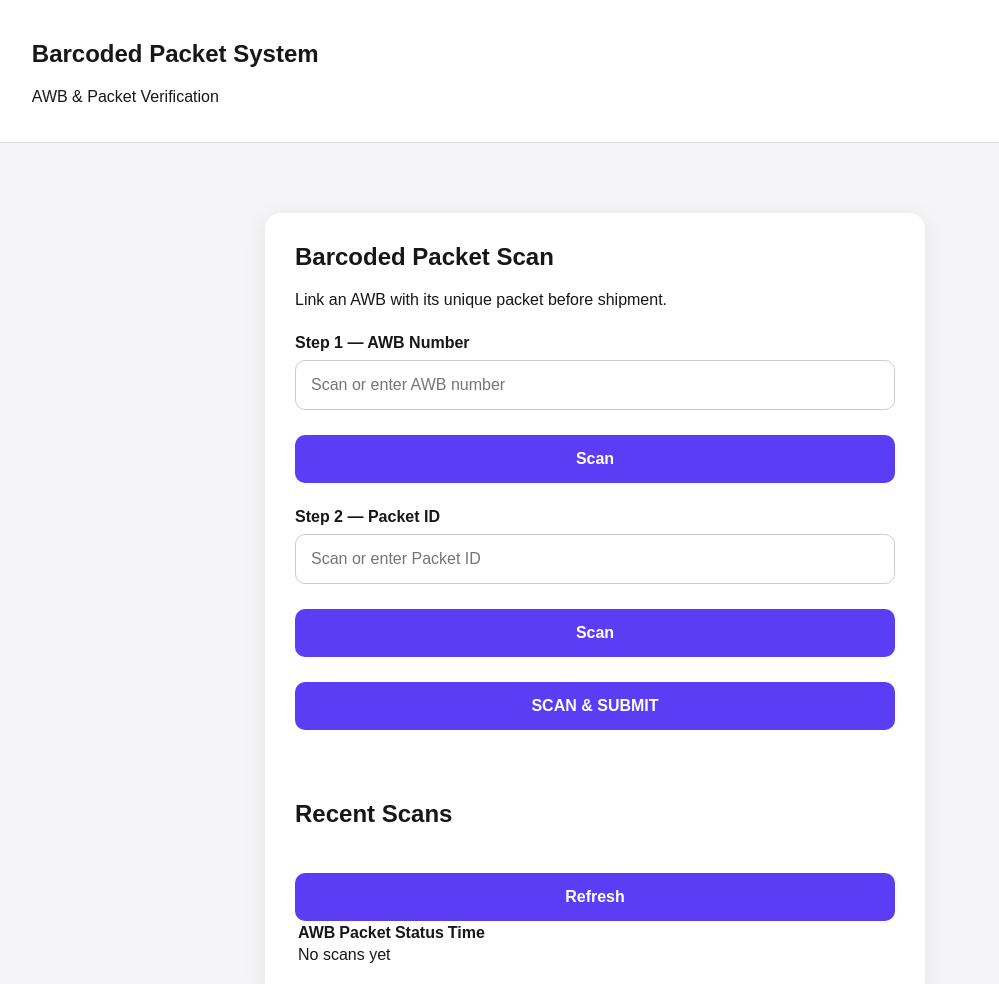
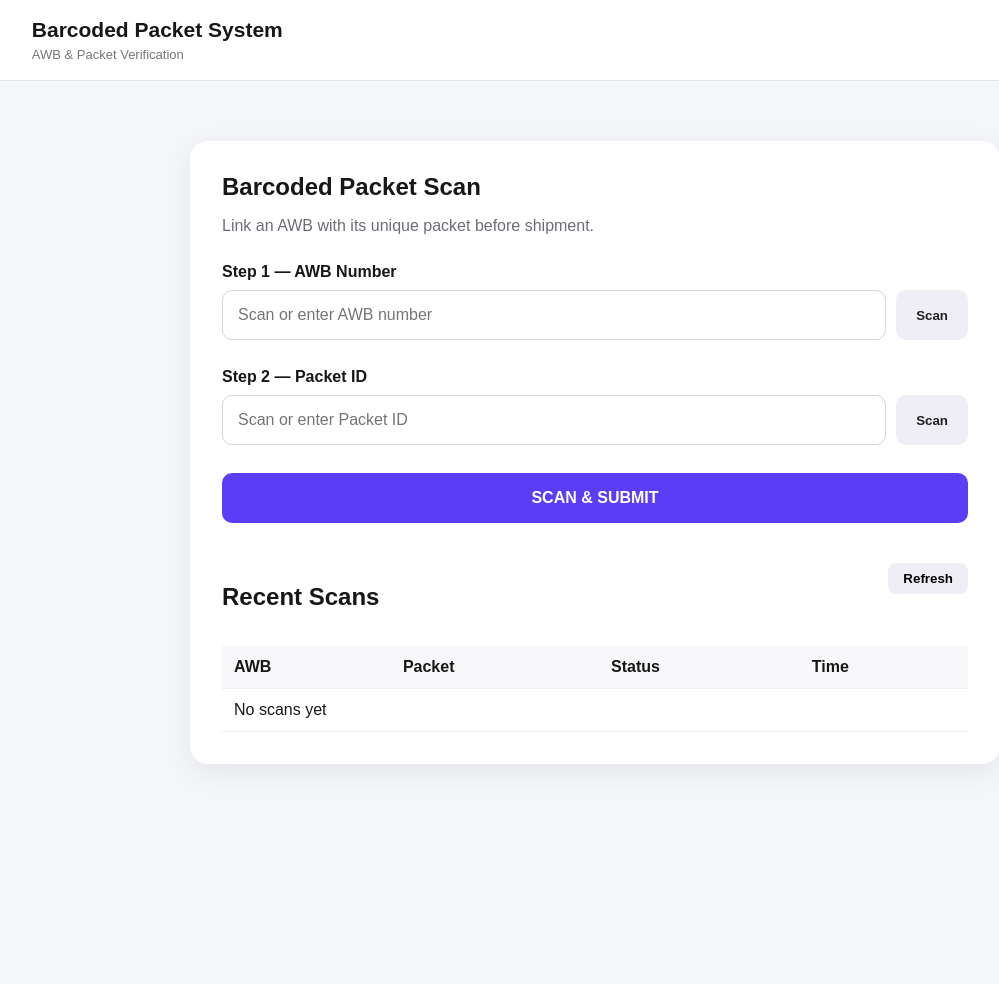
Before and after one commit to mubashir126muhammed126-cell/barcoded-packet-system, a plain HTML site: page index.html in a window 1280 px wide. Shown: the whole page, without its empty margins (45-1044 px from the left). After the commit the page ends 824 px from the top, so only its background shows below. Drawn offline with Linux system fonts and the light colour scheme.

Commit message:
Update style.css

```diff
--- a/style.css
+++ b/style.css
@@ -4,67 +4,198 @@
 
 body {
   margin: 0;
-  font-family: Arial, sans-serif;
-  background: #f5f5f8;
+  font-family: Arial, Helvetica, sans-serif;
+  background: #f5f6fa;
   color: #171717;
 }
 
-header {
-  background: white;
-  padding: 20px 6%;
-  border-bottom: 1px solid #ddd;
+
+/* HEADER */
+
+.header {
+  background: #ffffff;
+  border-bottom: 1px solid #e5e5e5;
+  padding: 18px 6%;
 }
 
+.header h2 {
+  margin: 0;
+  font-size: 21px;
+}
+
+.header p {
+  margin: 5px 0 0;
+  color: #777;
+  font-size: 13px;
+}
+
+
+/* CONTAINER */
+
 .container {
-  max-width: 700px;
-  margin: 50px auto;
+  max-width: 850px;
+  margin: 40px auto;
   padding: 20px;
 }
 
+
+/* CARD */
+
 .card {
   background: white;
-  padding: 30px;
-  border-radius: 16px;
-  box-shadow: 0 5px 25px rgba(0,0,0,0.08);
+  padding: 32px;
+  border-radius: 18px;
+  box-shadow: 0 8px 30px rgba(0, 0, 0, 0.07);
 }
 
-h1 {
+.card h1 {
   margin-top: 0;
+  margin-bottom: 8px;
 }
 
-.input-group {
-  margin-top: 25px;
+.subtitle {
+  color: #6d6d75;
 }
 
-label {
+
+/* INPUT */
+
+.input-group {
+  margin-top: 28px;
+}
+
+.input-group label {
   display: block;
   font-weight: bold;
-  margin-bottom: 8px;
+  margin-bottom: 9px;
+}
+
+.input-row {
+  display: flex;
+  gap: 10px;
+}
+
+.input-row input {
+  flex: 1;
 }
 
 input {
   width: 100%;
   padding: 15px;
-  border: 1px solid #ccc;
+  border: 1px solid #d5d5dd;
+  border-radius: 10px;
+  font-size: 16px;
+  outline: none;
+}
+
+input:focus {
+  border-color: #5b3df5;
+}
+
+
+/* BUTTONS */
+
+button {
+  cursor: pointer;
+  border: none;
+  font-weight: bold;
+}
+
+.scan-button {
+  background: #eeeeF4;
+  color: #222;
+  padding: 0 20px;
+  border-radius: 10px;
+}
+
+.submit-button {
+  width: 100%;
+  margin-top: 28px;
+  padding: 16px;
+  background: #5b3df5;
+  color: white;
   border-radius: 10px;
   font-size: 16px;
 }
 
-button {
-  margin-top: 25px;
-  width: 100%;
-  padding: 15px;
-  border: none;
-  border-radius: 10px;
-  background: #5b3df5;
-  color: white;
-  font-size: 16px;
-  font-weight: bold;
-  cursor: pointer;
+.submit-button:hover {
+  opacity: 0.9;
 }
 
-#message {
+
+/* MESSAGE */
+
+.message {
+  display: none;
   margin-top: 20px;
   padding: 15px;
   border-radius: 10px;
+  font-weight: bold;
 }
+
+
+/* HISTORY */
+
+.history {
+  margin-top: 40px;
+}
+
+.history h2 {
+  display: inline-block;
+}
+
+.refresh-button {
+  float: right;
+  padding: 8px 15px;
+  border-radius: 8px;
+  background: #eeeeF4;
+}
+
+
+/* TABLE */
+
+.table-container {
+  overflow-x: auto;
+  clear: both;
+  margin-top: 15px;
+}
+
+table {
+  width: 100%;
+  border-collapse: collapse;
+}
+
+th,
+td {
+  padding: 12px;
+  border-bottom: 1px solid #eeeeee;
+  text-align: left;
+}
+
+th {
+  background: #f8f8fa;
+}
+
+
+/* MOBILE */
+
+@media (max-width: 600px) {
+
+  .container {
+    margin: 15px auto;
+    padding: 12px;
+  }
+
+  .card {
+    padding: 22px;
+  }
+
+  .input-row {
+    flex-direction: column;
+  }
+
+  .scan-button {
+    padding: 13px;
+  }
+
+}
```
